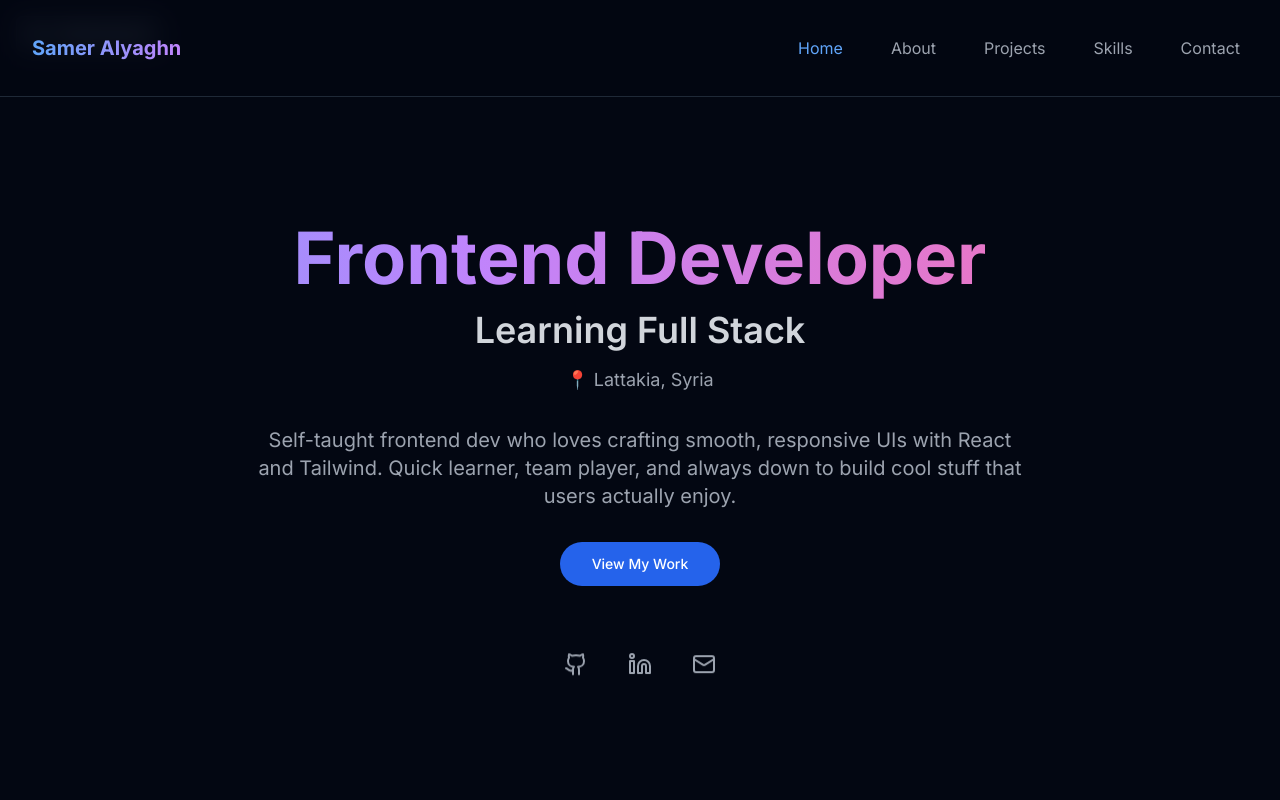
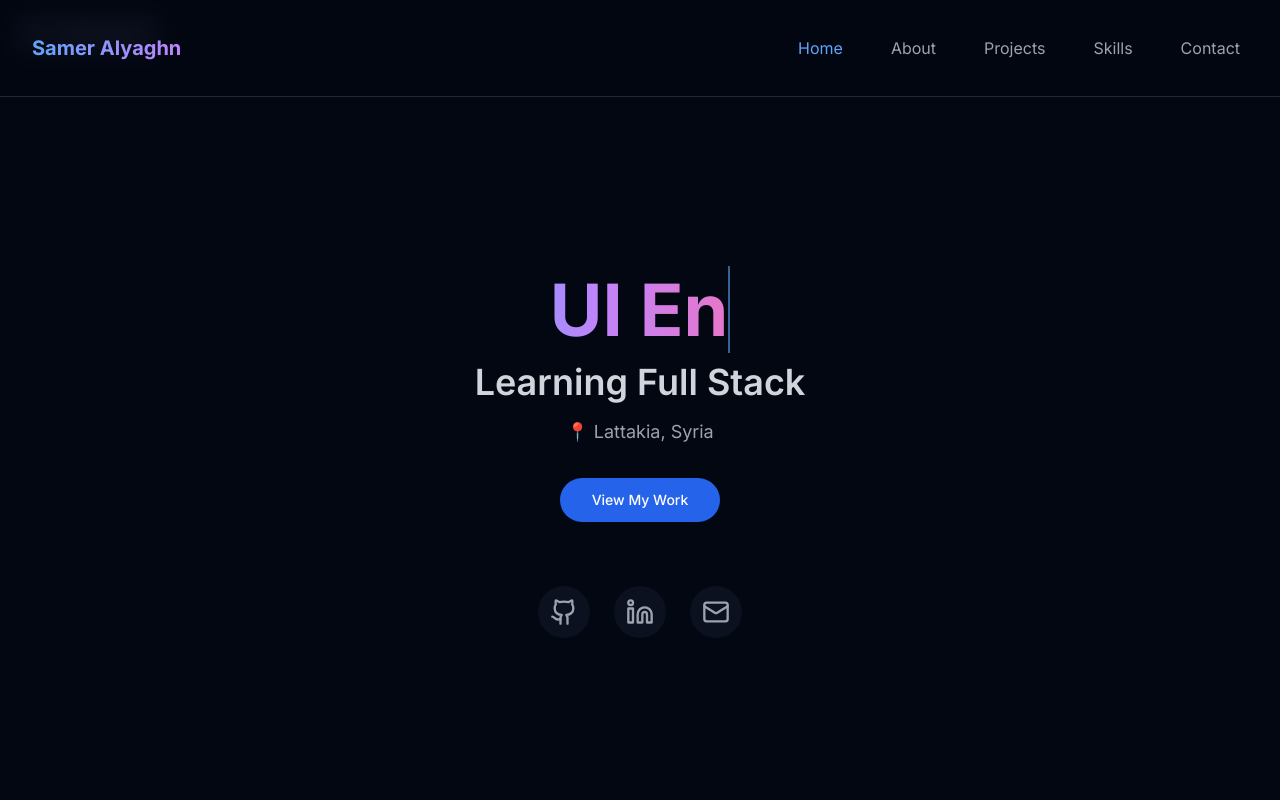
Before and after one commit to samer-svg/portfolio, a Next.js app: page / in a window 1280 px wide. Shown: the top 800 px of the page. Built offline with nearby package versions, Linux system fonts and the light colour scheme.

Commit message:
Update: made changes to the project

```diff
--- /dev/null
+++ b/components/AnimatedBackground.tsx
@@ -0,0 +1,36 @@
+export function AnimatedBackground() {
+  return (
+    <div className="absolute inset-0 -z-10 overflow-hidden pointer-events-none">
+      <svg
+        width="100%"
+        height="100%"
+        viewBox="0 0 1440 320"
+        fill="none"
+        xmlns="http://www.w3.org/2000/svg"
+        className="w-full h-full animate-pulse"
+        style={{ minHeight: 320 }}
+      >
+        <defs>
+          <linearGradient id="waveGradient" x1="0" y1="0" x2="0" y2="1">
+            <stop offset="0%" stopColor="#60a5fa" />
+            <stop offset="100%" stopColor="#a78bfa" />
+          </linearGradient>
+        </defs>
+        <path
+          d="M0,160L60,170.7C120,181,240,203,360,197.3C480,192,600,160,720,133.3C840,107,960,85,1080,101.3C1200,117,1320,171,1380,197.3L1440,224L1440,320L1380,320C1320,320,1200,320,1080,320C960,320,840,320,720,320C600,320,480,320,360,320C240,320,120,320,60,320L0,320Z"
+          fill="url(#waveGradient)"
+          fillOpacity="0.3"
+        >
+          <animate
+            attributeName="d"
+            dur="8s"
+            repeatCount="indefinite"
+            values="M0,160L60,170.7C120,181,240,203,360,197.3C480,192,600,160,720,133.3C840,107,960,85,1080,101.3C1200,117,1320,171,1380,197.3L1440,224L1440,320L1380,320C1320,320,1200,320,1080,320C960,320,840,320,720,320C600,320,480,320,360,320C240,320,120,320,60,320L0,320Z;
+            M0,180L60,160C120,140,240,100,360,120C480,140,600,200,720,210C840,220,960,180,1080,160C1200,140,1320,180,1380,200L1440,220L1440,320L1380,320C1320,320,1200,320,1080,320C960,320,840,320,720,320C600,320,480,320,360,320C240,320,120,320,60,320L0,320Z;
+            M0,160L60,170.7C120,181,240,203,360,197.3C480,192,600,160,720,133.3C840,107,960,85,1080,101.3C1200,117,1320,171,1380,197.3L1440,224L1440,320L1380,320C1320,320,1200,320,1080,320C960,320,840,320,720,320C600,320,480,320,360,320C240,320,120,320,60,320L0,320Z"
+          />
+        </path>
+      </svg>
+    </div>
+  );
+}
--- /dev/null
+++ b/components/InteractiveIcons.tsx
@@ -0,0 +1,46 @@
+import { Github, Mail, Linkedin } from "lucide-react";
+import Link from "next/link";
+import { useState } from "react";
+
+const icons = [
+  {
+    href: "https://github.com/samer-svg",
+    icon: Github,
+    label: "GitHub",
+    color: "hover:text-gray-900 hover:bg-white",
+  },
+  {
+    href: "https://www.linkedin.com/in/samer-al-yaghn-2a6b69234",
+    icon: Linkedin,
+    label: "LinkedIn",
+    color: "hover:text-blue-700 hover:bg-white",
+  },
+  {
+    href: "mailto:sameralyaghn547@gmail.com",
+    icon: Mail,
+    label: "Email",
+    color: "hover:text-pink-600 hover:bg-white",
+  },
+];
+
+export function InteractiveIcons({ className = "" }: { className?: string }) {
+  const [hovered, setHovered] = useState<number | null>(null);
+  return (
+    <div className={`flex justify-center space-x-6 ${className}`}>
+      {icons.map((social, index) => (
+        <Link
+          key={social.href + index}
+          href={social.href}
+          className={`relative group text-gray-400 bg-gray-900/60 rounded-full p-3 transition-all duration-300 hover:scale-125 focus:outline-none focus:ring-2 focus:ring-blue-400 focus:ring-offset-2 focus:ring-offset-gray-950 ${social.color}`}
+          target={social.href.startsWith('http') ? "_blank" : undefined}
+          rel="noopener noreferrer"
+          aria-label={`Visit my ${social.label} profile`}
+          onMouseEnter={() => setHovered(index)}
+          onMouseLeave={() => setHovered(null)}
+        >
+          <social.icon className={`w-7 h-7 ${hovered === index ? "animate-bounce" : ""}`} />
+        </Link>
+      ))}
+    </div>
+  );
+}
--- /dev/null
+++ b/components/TypingEffect.tsx
@@ -0,0 +1,38 @@
+import { useState, useEffect } from "react";
+
+const roles = [
+  "Frontend Developer",
+  "UI Enthusiast",
+  "React Specialist",
+];
+
+export function TypingEffect() {
+  const [index, setIndex] = useState(0);
+  const [subIndex, setSubIndex] = useState(0);
+  const [reverse, setReverse] = useState(false);
+
+  useEffect(() => {
+    if (subIndex === roles[index].length + 1 && !reverse) {
+      setTimeout(() => setReverse(true), 1000);
+      return;
+    }
+    if (subIndex === 0 && reverse) {
+      setReverse(false);
+      setIndex((prev) => (prev + 1) % roles.length);
+      return;
+    }
+
+    const timeout = setTimeout(() => {
+      setSubIndex((prev) => prev + (reverse ? -1 : 1));
+    }, reverse ? 40 : 120);
+
+    return () => clearTimeout(timeout);
+  }, [subIndex, index, reverse]);
+
+  return (
+    <span className="bg-gradient-to-r from-blue-400 via-purple-400 to-pink-400 bg-clip-text text-transparent animate-gradient-x">
+      {`${roles[index].substring(0, subIndex)} `}
+      <span className="border-r-2 border-blue-400 animate-pulse" />
+    </span>
+  );
+}
--- a/portfolio.tsx
+++ b/portfolio.tsx
@@ -15,6 +15,9 @@ import { AnimationProvider } from "./components/animations/animation-provider"
 import { AnimatedElement } from "./components/animations/animated-element"
 import { SimplePerformanceMonitor } from "./components/admin/simple-performance-monitor"
 import { useEffect, useState, memo, useCallback, Suspense } from "react"
+import { TypingEffect } from "./components/TypingEffect"
+import { AnimatedBackground } from "./components/AnimatedBackground"
+import { InteractiveIcons } from "./components/InteractiveIcons"
 
 // Error boundary component
 const ErrorFallback = ({ error }: { error: Error }) => (
@@ -242,8 +245,9 @@ function PortfolioContent() {
         <section
           ref={heroRef}
           id="home"
-          className="min-h-screen flex items-center justify-center px-4 sm:px-6 lg:px-8 pt-20 sm:pt-24 lg:pt-28"
+          className="min-h-screen flex items-center justify-center px-4 sm:px-6 lg:px-8 pt-20 sm:pt-24 lg:pt-28 relative"
         >
+          <AnimatedBackground />
           <div className="max-w-7xl mx-auto">
             <div
               className={`text-center space-y-8 transition-all duration-1000 ${
@@ -256,9 +260,7 @@ function PortfolioContent() {
                   delay={0.3}
                   className="text-4xl sm:text-6xl lg:text-7xl font-bold"
                 >
-                  <span className="bg-gradient-to-r from-blue-400 via-purple-400 to-pink-400 bg-clip-text text-transparent animate-gradient-x">
-                    Frontend Developer
-                  </span>
+                  <TypingEffect />
                 </AnimatedElement>
                 <AnimatedElement
                   animation="fadeInUp"
@@ -273,14 +275,6 @@ function PortfolioContent() {
               </div>
               <AnimatedElement
                 animation="fadeInUp"
-                delay={0.9}
-                className="text-lg sm:text-xl text-gray-400 max-w-3xl mx-auto leading-relaxed"
-              >
-                Self-taught frontend dev who loves crafting smooth, responsive UIs with React and Tailwind. Quick
-                learner, team player, and always down to build cool stuff that users actually enjoy.
-              </AnimatedElement>
-              <AnimatedElement
-                animation="fadeInUp"
                 delay={1.1}
                 className="flex flex-col sm:flex-row gap-4 justify-center items-center"
               >
@@ -293,7 +287,7 @@ function PortfolioContent() {
                 </Button>
               </AnimatedElement>
               <AnimatedElement animation="fadeInUp" delay={1.3}>
-                <SocialLinks className="pt-8" />
+                <InteractiveIcons className="pt-8" />
               </AnimatedElement>
             </div>
           </div>
```
